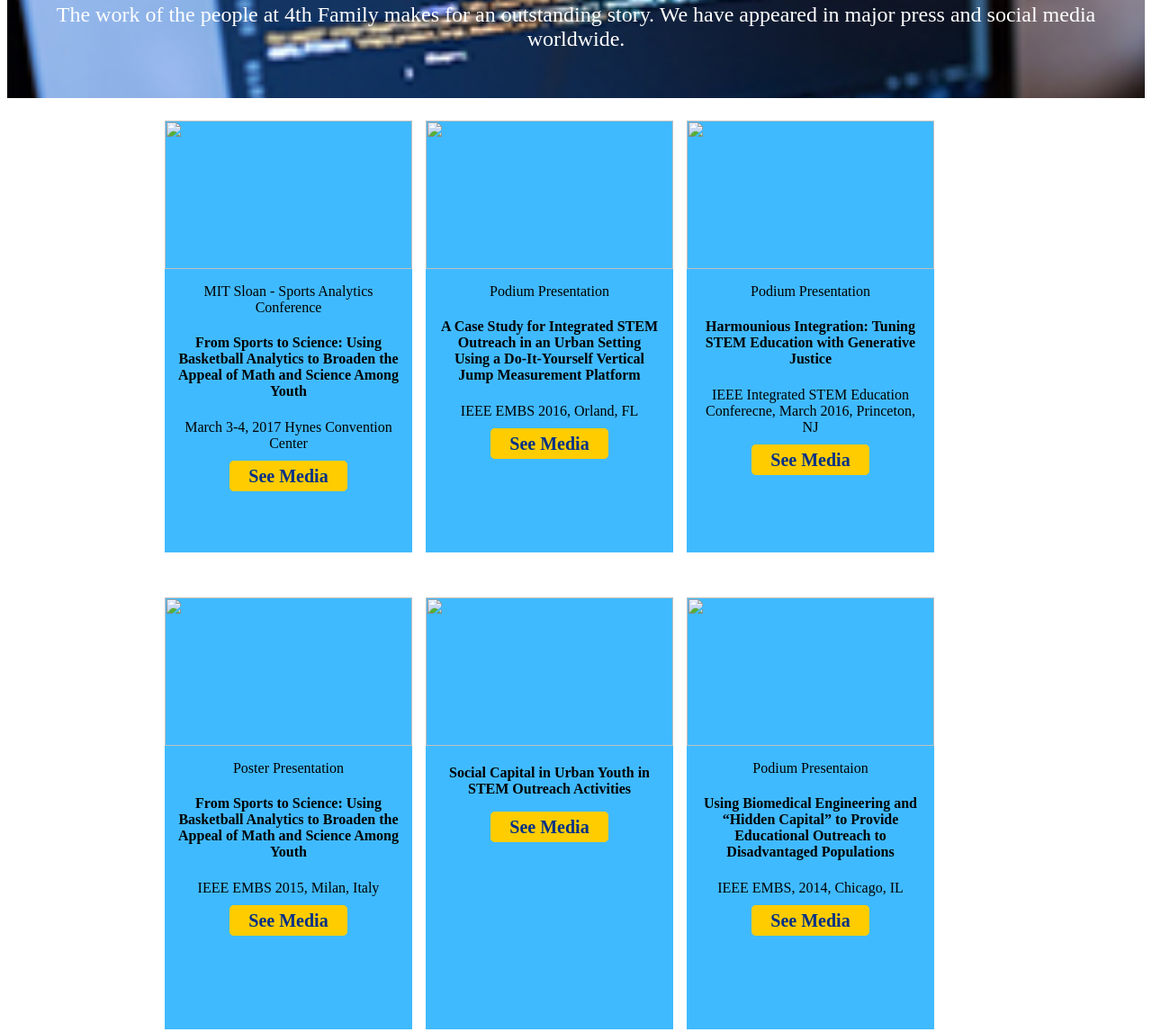
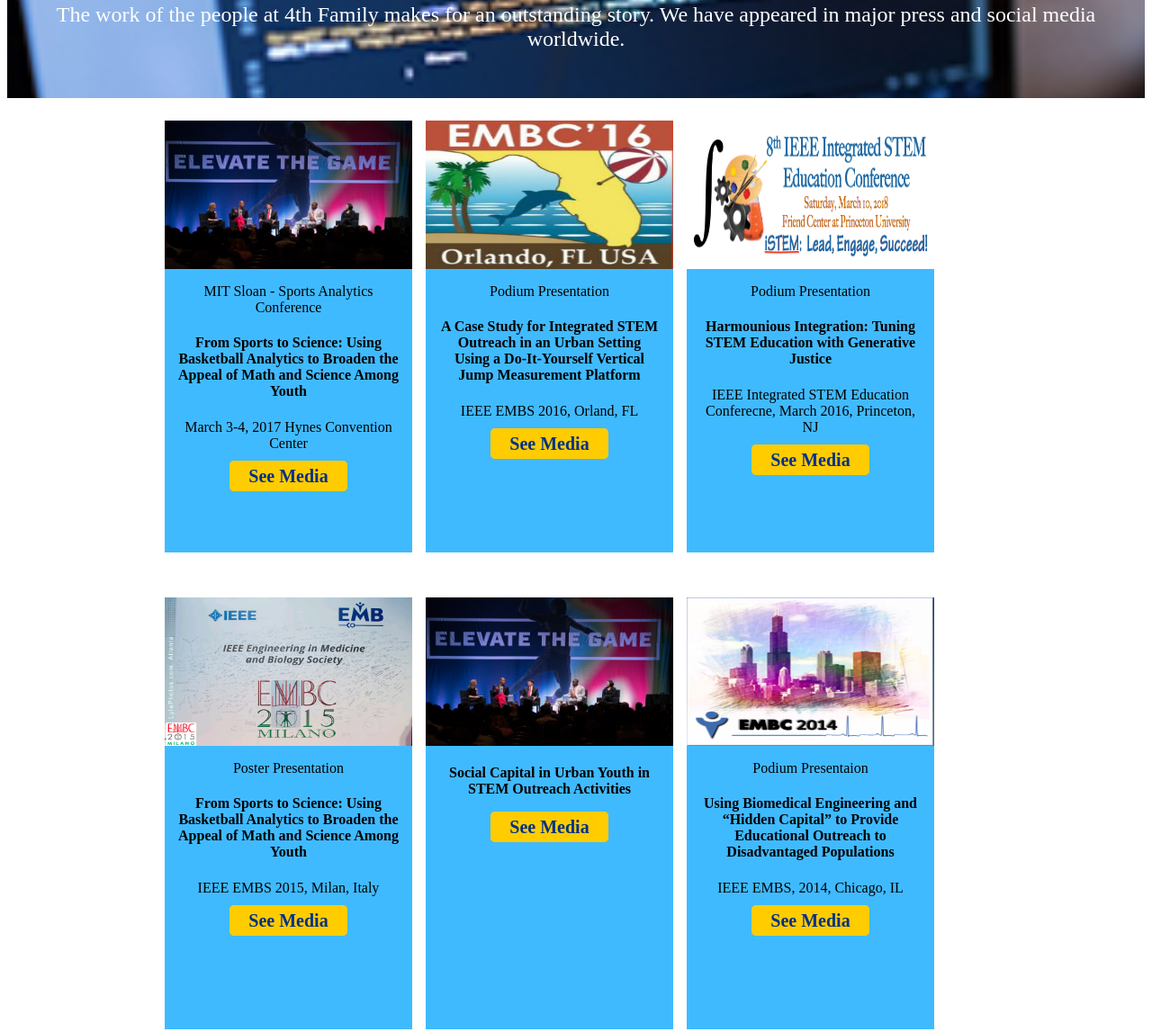
Before and after one commit to tylermerwitz/4thFamilyFinal, a plain HTML site: page news/publications/publications.html in a window 1280 px wide. Shown: the part 249-1396 px from the top of the page at 90% size. Drawn offline with Linux system fonts and the light colour scheme; files that its build step writes are made by us from their sources; files whose address does not match are found by name.

Commit message:
updated the css and image links for the page

```diff
--- a/news/publications/publications.html
+++ b/news/publications/publications.html
@@ -2,7 +2,7 @@
 <head>
 <meta charset="utf-8">
   <title>4th Family - STEM Through Sports</title>
-  <link rel="stylesheet" href="publications.css">
+  <link rel="stylesheet" href="css/publications.css">
   <script src="https://use.fontawesome.com/c30d6b056a.js"></script>
 </head>
 <div class="image_area">
@@ -15,7 +15,7 @@
 <div class="container">
     <div class="media">
         <div class="layout" id="outreach">
-            <div class="layout_images"><img src="images/publications/mit.jpg" alt="">
+            <div class="layout_images"><img src="images/mit.jpg" alt="">
             </div>
             <div class="layout_text">
                 <p>MIT Sloan - Sports Analytics Conference</p>
@@ -25,7 +25,7 @@
             </div>
         </div>
         <div class="layout" id="justice">
-            <div class="layout_images"><img src="images/publications/embc.jpg" alt="">
+            <div class="layout_images"><img src="images/embc.jpg" alt="">
             </div><div class="layout_text">
                 <p>Podium Presentation</p>
                 <p><h4>A Case Study for Integrated STEM Outreach in an Urban Setting Using a Do-It-Yourself Vertical Jump Measurement Platform</h4></p>
@@ -34,7 +34,7 @@
             </div>
         </div>
         <div class="layout" id="youth">
-            <div class="layout_images"><img src="images/publications/princeton_uni.png" alt="">
+            <div class="layout_images"><img src="images/princeton_uni.png" alt="">
             </div>
             <div class="layout_text">
                 <p>Podium Presentation</p>
@@ -44,7 +44,7 @@
             </div>
         </div>
         <div class="layout" id="">
-            <div class="layout_images"><img src="images/publications/embc_milano.png" alt="">
+            <div class="layout_images"><img src="images/embc_milano.png" alt="">
             </div>
             <div class="layout_text">
                 <p>Poster Presentation</p>
@@ -54,7 +54,7 @@
             </div>
         </div>
         <div class="layout" id="">
-            <div class="layout_images"><img src="images/publications/mit.jpg" alt="">
+            <div class="layout_images"><img src="images/mit.jpg" alt="">
             </div>
             <div class="layout_text">
                 <p><h4>Social Capital in Urban Youth in STEM Outreach Activities</h4></p>
@@ -62,7 +62,7 @@
             </div>
         </div>
         <div class="layout" id="">
-            <div class="layout_images"><img src="images/publications/embc_chicago.png" alt="">
+            <div class="layout_images"><img src="images/embc_chicago.png" alt="">
             </div>
             <div class="layout_text">
                 <p>Podium Presentaion</p>
@@ -73,7 +73,7 @@
             </div>
         </div>
         <div class="layout" id="">
-            <div class="layout_images"><img src="images/publications/terra_conference.jpg" alt="">
+            <div class="layout_images"><img src="images/terra_conference.jpg" alt="">
             </div>
             <div class="layout_text">
                 <p>Session Chair</p>
@@ -83,7 +83,7 @@
             </div>
         </div>
         <div class="layout" id="">
-            <div class="layout_images"><img src="images/publications/helix_drazan.jpg" alt="">
+            <div class="layout_images"><img src="images/helix_drazan.jpg" alt="">
             </div>
             <div class="layout_text">
                 <p>Session Moderator</p>
```
